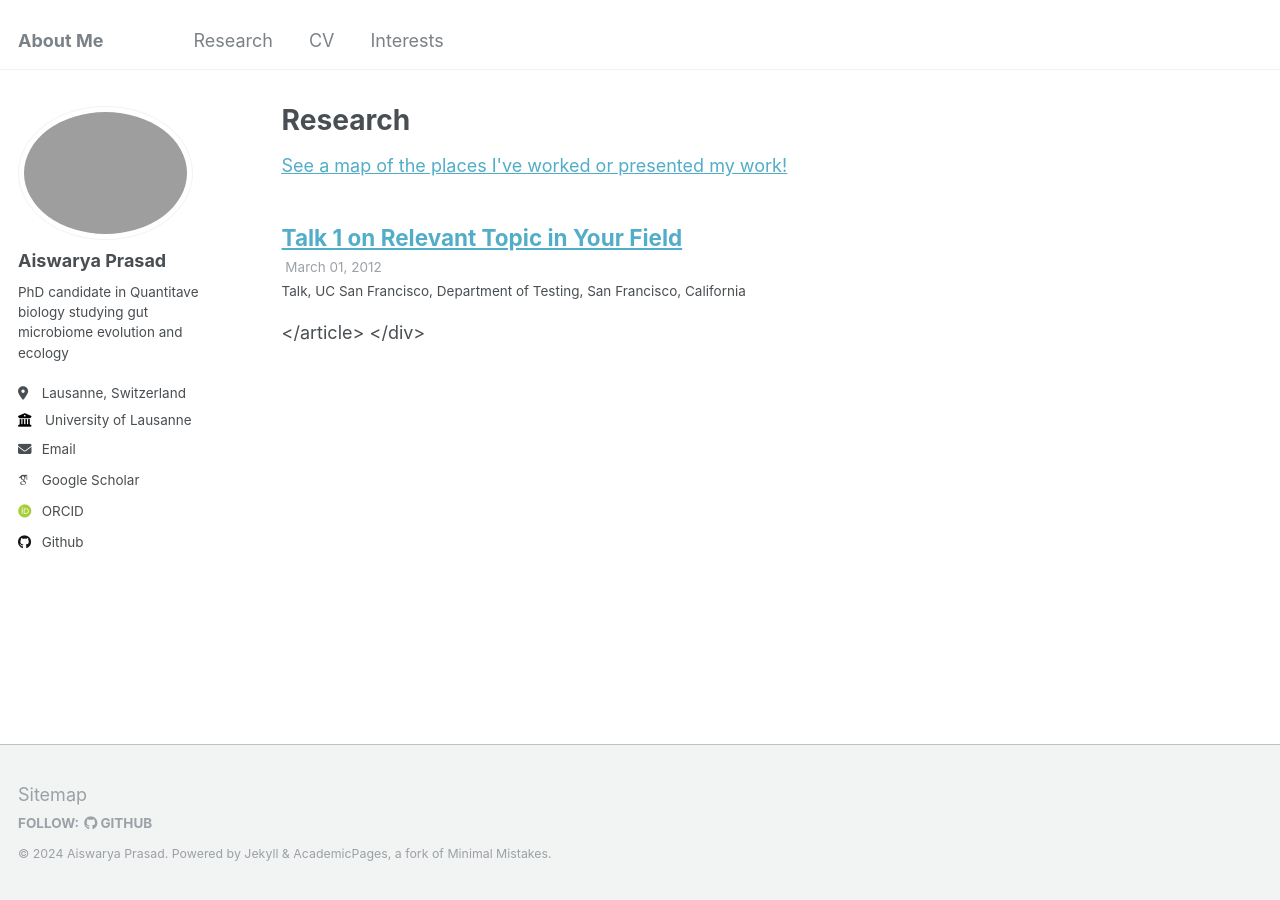
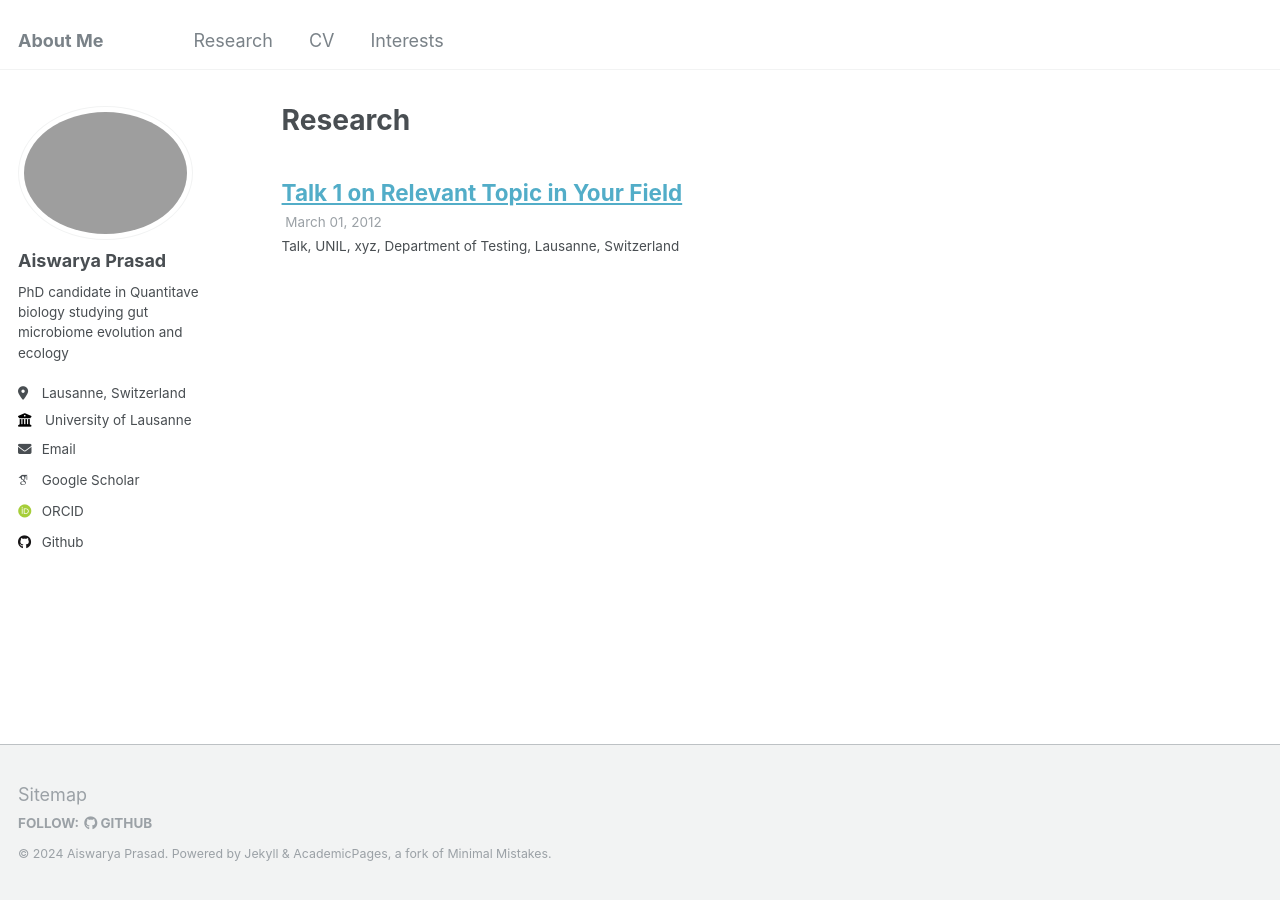
Before and after one commit to Aiswarya-prasad/aiswarya-prasad.github.io, a Jekyll site: the page built from _pages/research.md, in a window 1280 px wide. Built offline with Jekyll 4.4.1, drawn with Linux system fonts in a browser that asks for light colours; some web fonts are replaced.

Commit message:
Fixed issue with unclosed tag in archive-single-talk

```diff
--- a/_config.yml
+++ b/_config.yml
@@ -88,7 +88,7 @@
 words_per_minute         : 160
 future                   : true
 read_more                : "disabled" # if enabled, adds "Read more" links to excerpts
-talkmap_link             : true #change to true to add link to talkmap on talks page
+talkmap_link             : false #change to true to add link to talkmap on talks page
 comments:
   provider               : # false (default), "disqus", "discourse", "facebook", "google-plus", "staticman", "custom"
   disqus:
--- a/_includes/archive-single-talk.html
+++ b/_includes/archive-single-talk.html
@@ -36,7 +36,7 @@
       <p class="page__meta"><i class="fa fa-clock-o" aria-hidden="true"></i> {% include read-time.html %}</p>
     {% endif %}
     {% if post.date %}<p class="page__meta"><i class="fa fa-clock-o" aria-hidden="true"></i> {{ post.date | date: '%B %d, %Y' }}</p>{% endif %}
-    {% if post.venue %}<p class="archive__item-excerpt" itemprop="description">{{post.type}}, {{ post.venue }},  {{post.location}} {% endif %}
+    {% if post.venue %}<p class="archive__item-excerpt" itemprop="description">{{post.type}}, {{ post.venue }},  {{post.location}}</p>{% endif %}
     {% if post.excerpt %}<p class="archive__item-excerpt" itemprop="description">{{ post.excerpt | markdownify }}</p>{% endif %}
   </article>
 </div>
--- a/_research/priority_effects.md
+++ b/_research/priority_effects.md
@@ -3,7 +3,7 @@
 collection: research
 type: "Talk"
 permalink: /research/example_info
-venue: "UC San Francisco, Department of Testing"
+venue: "UNIL, xyz, Department of Testing"
 date: 2012-03-01
-location: "San Francisco, California"
+location: "Lausanne, Switzerland"
 ---
```
